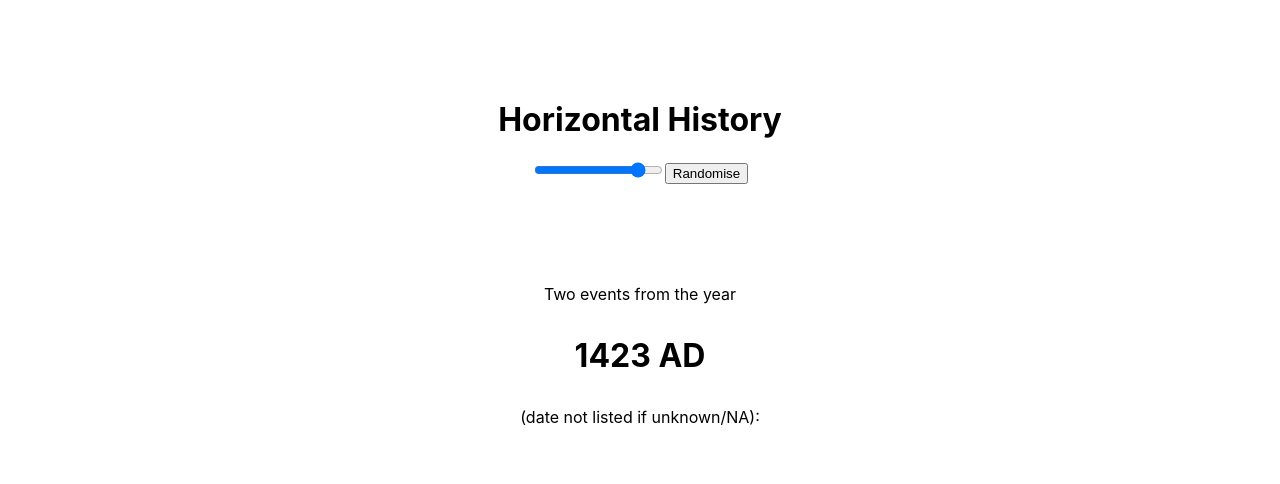
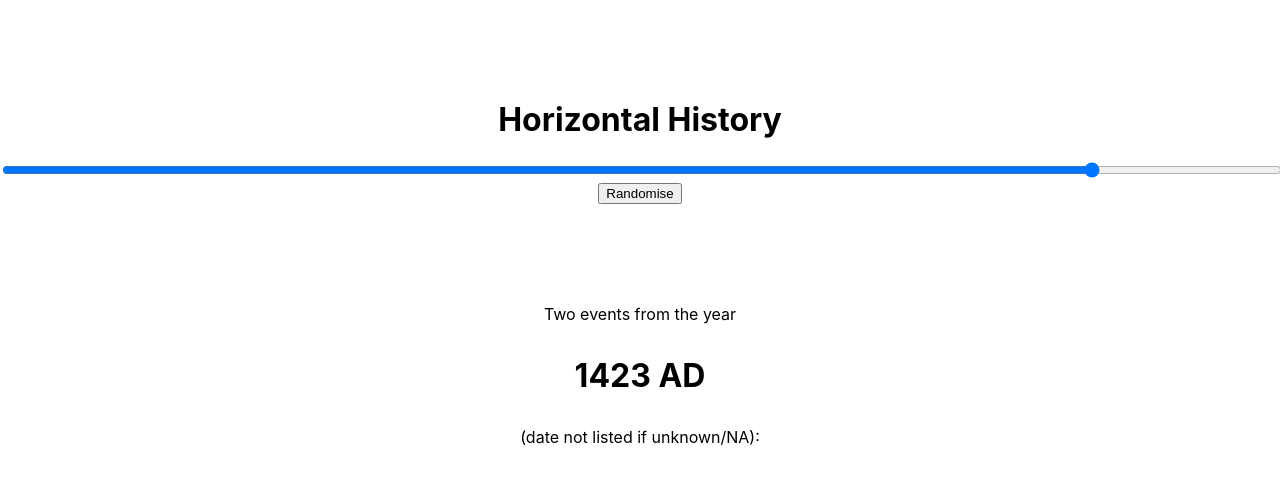
Before and after one commit to kayserifserif/horizontal-history, a React (Create React App) app in the folder client/: page / in a window 1280 px wide. Shown: the top 484 px of the page. Built offline with nearby package versions, Linux system fonts and the light colour scheme; no server answers.

Commit message:
feat: make slider full width

```diff
--- a/client/src/YearForm.js
+++ b/client/src/YearForm.js
@@ -3,7 +3,7 @@ function YearForm(props) {
     <form onSubmit={props.handleSubmit}>
       <input
         type="range" min="-2000" max="2000" step="1"
-        name="yearInput" id="nameInput"
+        name="yearInput" id="yearInput"
         value={props.year}
         onChange={props.handleInput}
         onMouseUp={props.handleSubmit}
--- a/client/src/index.css
+++ b/client/src/index.css
@@ -13,9 +13,12 @@ code {
 }
 
 header {
-  max-width: 600px;
   margin: 100px auto;
   text-align: center;
+}
+
+#yearInput {
+  width: 100%;
 }
 
 .events {
```
